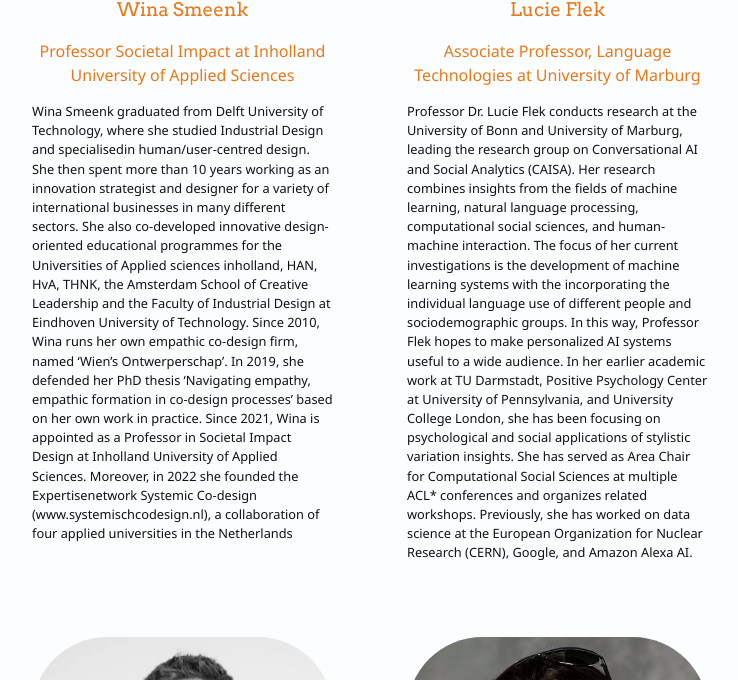
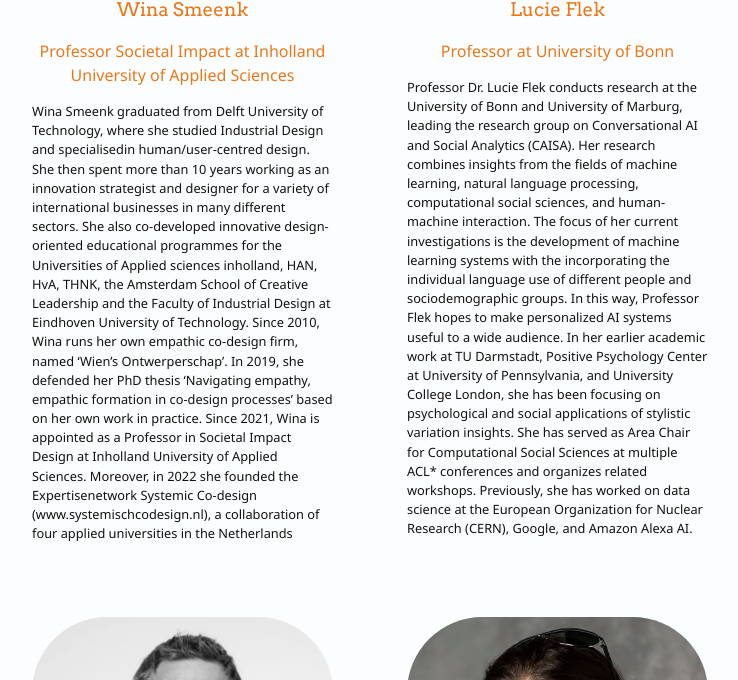
Before and after one commit to empathiCH/empathiCH.github.io, a Jekyll site: the page built from 6-panel.md, in a window 1280 px wide and 900 px high, scrolled down 323 px, cut to the strip 220-900 px from the top of the window. Shown: the whole strip, without its empty margins (270-1008 px from the left). Built offline with Jekyll 4.4.1, drawn with Linux system fonts in a browser that asks for light colours.

```diff
--- a/6-panel.md
+++ b/6-panel.md
@@ -9,7 +9,7 @@ panelists:
     img_url: /images/panel/Smeenk.jpg
     bio: Wina Smeenk graduated from Delft University of Technology, where she studied Industrial Design and specialisedin human/user-centred design. She then spent more than 10 years working as an innovation strategist and designer for a variety of international businesses in many different sectors. She also co-developed innovative design-oriented educational programmes for the Universities of Applied sciences inholland, HAN, HvA, THNK, the Amsterdam School of Creative Leadership and the Faculty of Industrial Design at Eindhoven University of Technology. Since 2010, Wina runs her own empathic co-design firm, named ‘Wien’s Ontwerperschap’. In 2019, she defended her PhD thesis ‘Navigating empathy, empathic formation in co-design processes’ based on her own work in practice. Since 2021, Wina is appointed as a Professor in Societal Impact Design at Inholland University of Applied Sciences. Moreover, in 2022 she founded the Expertisenetwork Systemic Co-design (www.systemischcodesign.nl), a collaboration of four applied universities in the Netherlands
   - name: Lucie Flek
-    affiliation: Associate Professor, Language Technologies at University of Marburg
+    affiliation: Professor at University of Bonn
     url: https://lucieflek.github.io/
     img_url: https://caisa-lab.github.io/images/team/lucie_flek.jpg
     bio: Professor Dr. Lucie Flek conducts research at the University of Bonn and University of Marburg, leading the research group on Conversational AI and Social Analytics (CAISA). Her research combines insights from the fields of machine learning, natural language processing, computational social sciences, and human-machine interaction. The focus of her current investigations is the development of machine learning systems with the incorporating the individual language use of different people and sociodemographic groups. In this way, Professor Flek hopes to make personalized AI systems useful to a wide audience. In her earlier academic work at TU Darmstadt, Positive Psychology Center at University of Pennsylvania, and University College London, she has been focusing on psychological and social applications of stylistic variation insights. She has served as Area Chair for Computational Social Sciences at multiple ACL* conferences and organizes related workshops. Previously, she has worked on data science at the European Organization for Nuclear Research (CERN), Google, and Amazon Alexa AI.
```
